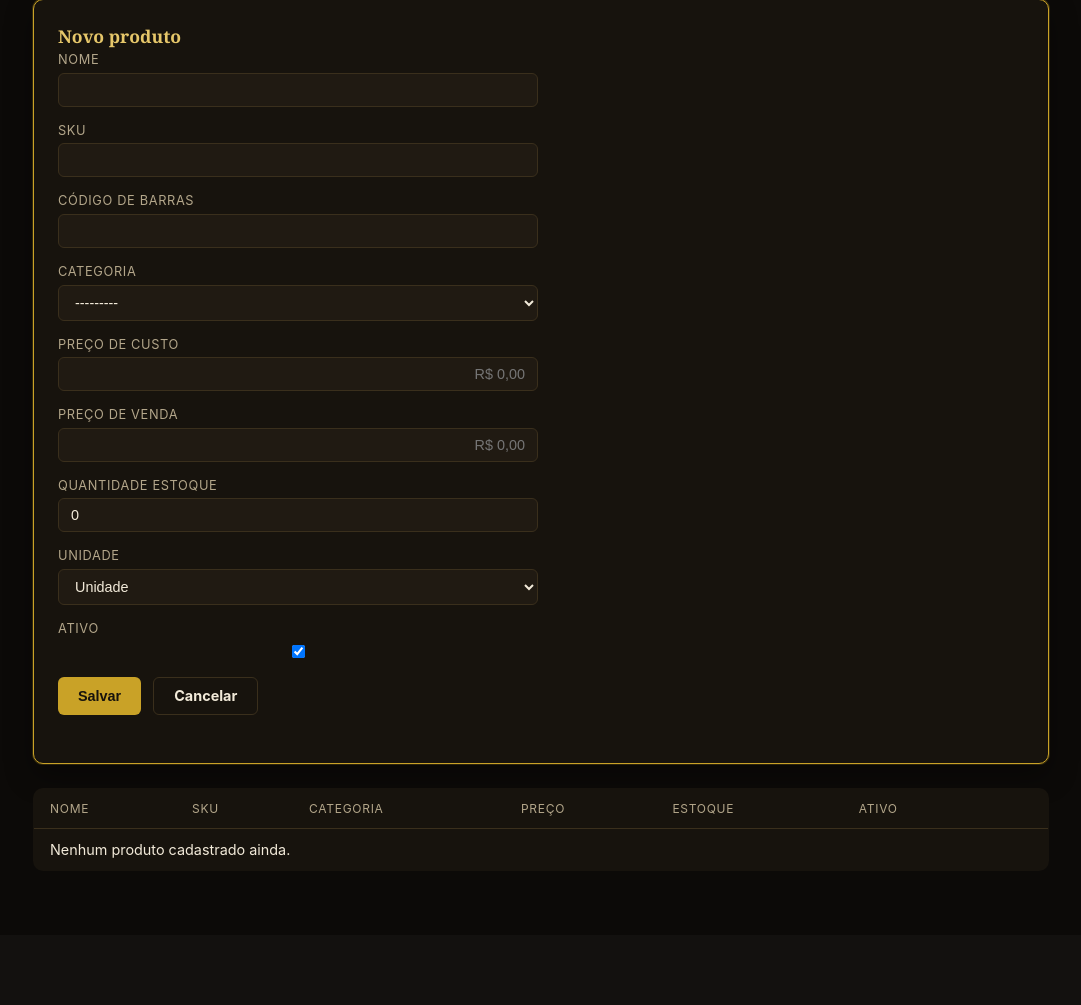
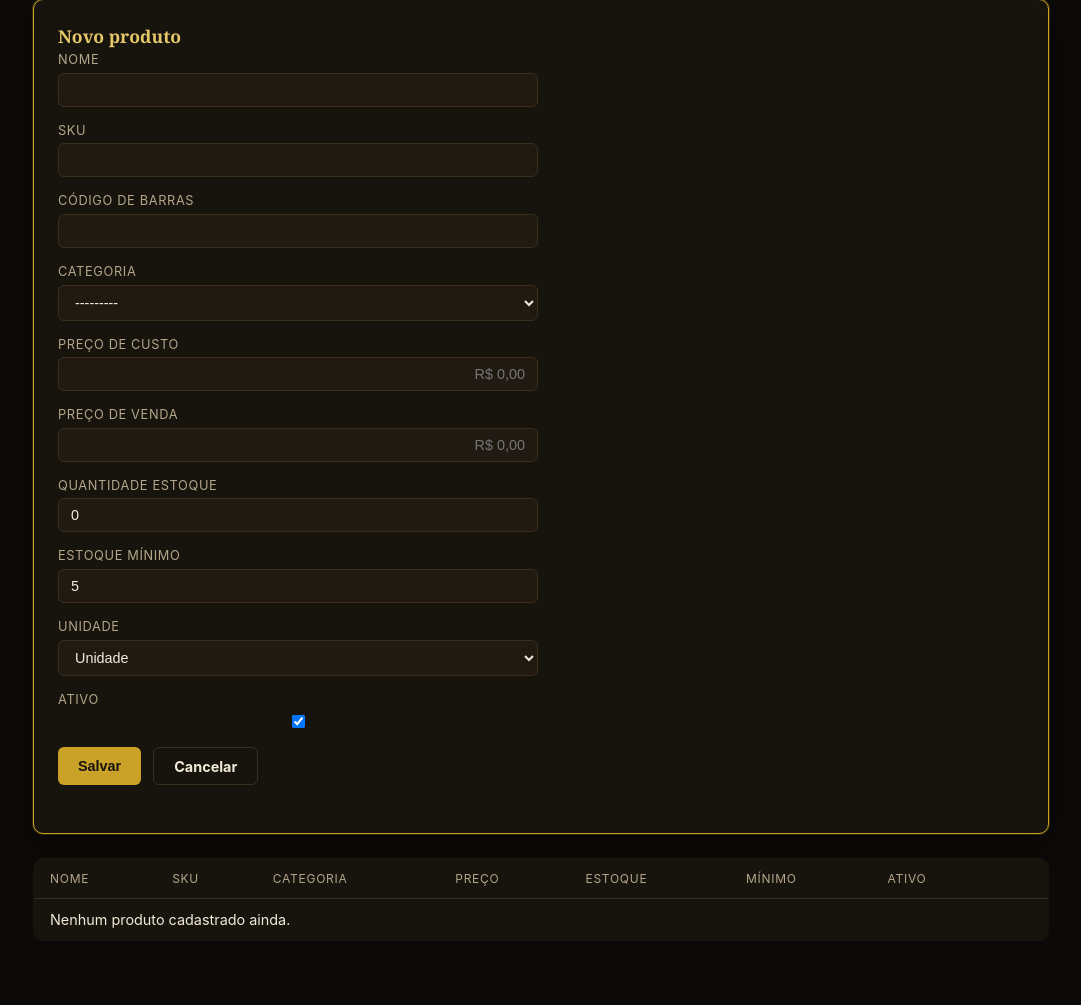
Before and after one commit to Arthur-Ferreira-Fernandes/Adega-Escritorio, a Django app: page /estoque/produtos/novo/ in a window 1280 px wide. Shown: the part 263-1268 px from the top of the page, without its empty margins (99-1180 px from the left). Before the commit the page ends 1121 px from the top, so only its background shows below. Run offline with Django 5.2, Linux system fonts and the light colour scheme; the visitor is signed in with stand-in values (Sample User, id 1); data that the repository does not hold is empty.

Commit message:
Adiciona estoque mínimo configurável por produto
Antes o relatório de estoque baixo usava um limite fixo pra todos os
produtos (LIMITE_ESTOQUE_BAIXO=5). Agora cada Produto tem seu próprio
campo estoque_minimo (default=5, mantendo o comportamento atual pros
produtos já cadastrados), editável no formulário de cadastro/edição
junto com os demais campos.

apps/relatorios/servicos.py troca a constante fixa por uma comparação
campo-a-campo (quantidade_estoque__lte=F("estoque_minimo")), então
cada produto aciona o alerta de estoque baixo no seu próprio limite,
não um valor geral.

Validado via docker compose: produtos existentes migraram com o
default 5 sem mudar de comportamento; ajustar o mínimo de um produto
pra acima do estoque atual faz ele aparecer em "Estoque baixo" mesmo
com uma quantidade absoluta que não acionaria o limite fixo antigo, e
outro produto com estoque baixo em termos absolutos mas acima do
próprio mínimo continua de fora.

Co-Authored-By: Claude Sonnet 5 <noreply@anthropic.com>

```diff
--- a/apps/estoque/admin.py
+++ b/apps/estoque/admin.py
@@ -19,6 +19,7 @@ class ProdutoAdmin(admin.ModelAdmin):
         "categoria",
         "preco_venda",
         "quantidade_estoque",
+        "estoque_minimo",
         "ativo",
     )
     list_filter = ("categoria", "ativo", "unidade")
--- a/apps/estoque/forms.py
+++ b/apps/estoque/forms.py
@@ -29,6 +29,7 @@ class ProdutoForm(forms.ModelForm):
             "preco_custo",
             "preco_venda",
             "quantidade_estoque",
+            "estoque_minimo",
             "unidade",
             "ativo",
         ]
--- a/apps/estoque/models.py
+++ b/apps/estoque/models.py
@@ -44,6 +44,11 @@ class Produto(models.Model):
     preco_custo = models.DecimalField(max_digits=10, decimal_places=2)
     preco_venda = models.DecimalField(max_digits=10, decimal_places=2)
     quantidade_estoque = models.PositiveIntegerField(default=0)
+    estoque_minimo = models.PositiveIntegerField(
+        "Estoque mínimo",
+        default=5,
+        help_text="Abaixo desse valor, o produto aparece no relatório de estoque baixo.",
+    )
     unidade = models.CharField(max_length=2, choices=Unidade.choices, default=Unidade.UNIDADE)
     ativo = models.BooleanField(default=True)
     criado_em = models.DateTimeField(auto_now_add=True)
--- a/apps/estoque/templates/estoque/_produtos_conteudo.html
+++ b/apps/estoque/templates/estoque/_produtos_conteudo.html
@@ -42,6 +42,7 @@
             <th>Categoria</th>
             <th>Preço</th>
             <th>Estoque</th>
+            <th>Mínimo</th>
             <th>Ativo</th>
             <th></th>
         </tr>
@@ -54,6 +55,7 @@
             <td>{{ produto.categoria }}</td>
             <td>R$ {{ produto.preco_venda }}</td>
             <td>{{ produto.quantidade_estoque }}</td>
+            <td>{{ produto.estoque_minimo }}</td>
             <td>{% if produto.ativo %}Sim{% else %}Não{% endif %}</td>
             <td style="display: flex; gap: 0.75rem; align-items: center;">
                 <a href="{% url 'estoque:produtos_editar' pk=produto.pk %}"
@@ -71,7 +73,7 @@
         </tr>
         {% empty %}
         <tr>
-            <td colspan="7">Nenhum produto cadastrado ainda.</td>
+            <td colspan="8">Nenhum produto cadastrado ainda.</td>
         </tr>
         {% endfor %}
     </tbody>
--- a/apps/relatorios/servicos.py
+++ b/apps/relatorios/servicos.py
@@ -1,14 +1,12 @@
 from decimal import Decimal
 
-from django.db.models import Sum
+from django.db.models import F, Sum
 from django.db.models.functions import TruncDate
 from django.utils import timezone
 
 from apps.estoque.models import Produto
 from apps.financeiro.models import ContaPagar, ContaReceber
 from apps.vendas.models import ItemVenda, Venda
-
-LIMITE_ESTOQUE_BAIXO = 5
 
 
 def calcular_metricas(data_inicio, data_fim, categoria, forma_pagamento):
@@ -44,7 +42,7 @@ def calcular_metricas(data_inicio, data_fim, categoria, forma_pagamento):
     )
 
     estoque_baixo_qs = Produto.objects.filter(
-        ativo=True, quantidade_estoque__lte=LIMITE_ESTOQUE_BAIXO
+        ativo=True, quantidade_estoque__lte=F("estoque_minimo")
     ).select_related("categoria")
     if categoria:
         estoque_baixo_qs = estoque_baixo_qs.filter(categoria=categoria)
--- a/apps/relatorios/templates/relatorios/_conteudo.html
+++ b/apps/relatorios/templates/relatorios/_conteudo.html
@@ -63,13 +63,14 @@
 
 <div class="cartao" style="margin-bottom: 1.5rem;">
     <h2 class="titulo-pagina" style="font-size: 1.1rem;">Estoque baixo</h2>
-    <p class="subtitulo-pagina" style="margin-bottom: 1rem;">Produtos ativos com {{ estoque_baixo|length }} ou menos unidades disponíveis (limite: 5).</p>
+    <p class="subtitulo-pagina" style="margin-bottom: 1rem;">Produtos ativos abaixo do próprio estoque mínimo cadastrado.</p>
     <table class="tabela">
         <thead>
             <tr>
                 <th>Produto</th>
                 <th>Categoria</th>
                 <th>Estoque atual</th>
+                <th>Mínimo</th>
             </tr>
         </thead>
         <tbody>
@@ -78,10 +79,11 @@
                 <td>{{ produto.nome }}</td>
                 <td>{{ produto.categoria }}</td>
                 <td>{{ produto.quantidade_estoque }}</td>
+                <td>{{ produto.estoque_minimo }}</td>
             </tr>
             {% empty %}
             <tr>
-                <td colspan="3">Nenhum produto com estoque baixo.</td>
+                <td colspan="4">Nenhum produto com estoque baixo.</td>
             </tr>
             {% endfor %}
         </tbody>
```
Also changed, not shown: apps/estoque/migrations/0003_produto_estoque_minimo.py (added).
